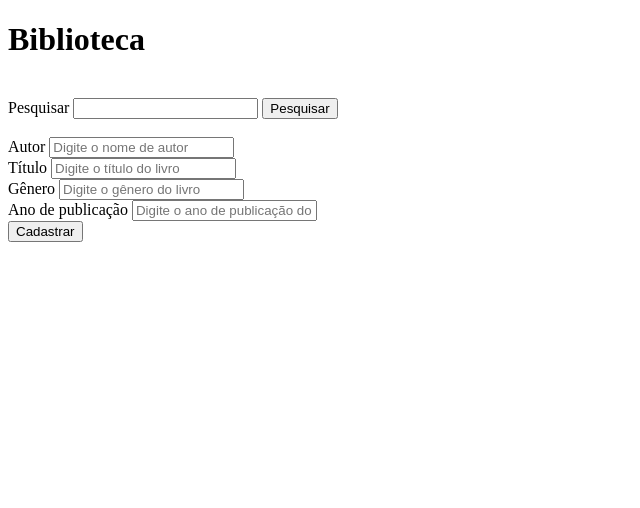
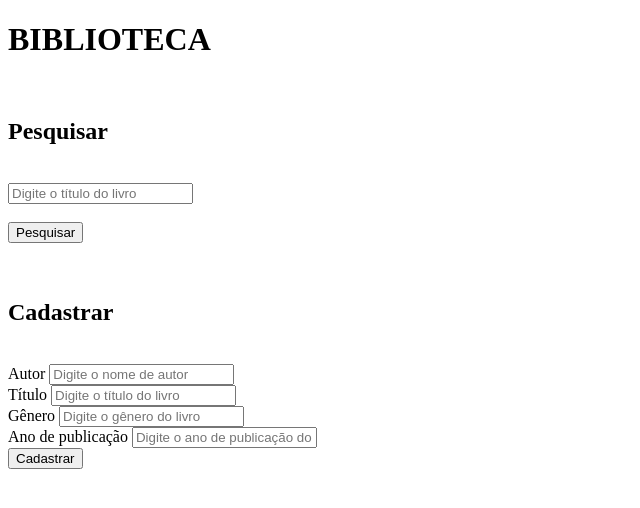
Before and after one commit to KatjaMateus/JSprovas, a plain HTML site: page Prova_aula12.html.html in a window 1280 px wide. Shown: the whole page, without its empty margins (0-640 px from the left). Drawn offline with Linux system fonts and the light colour scheme.

Commit message:
Update Prova_aula12.html.html

```diff
--- a/Prova_aula12.html.html
+++ b/Prova_aula12.html.html
@@ -4,14 +4,18 @@
     <meta charset="UTF-8">
     <meta name="viewport" content="width=device-width, initial-scale=1.0">
     <title>Projeto Aula 12</title>
+    <link rel="stylesheet" href="./Prova_aula12.css">
 </head>
 <body>
-    <h1>Biblioteca</h1><br>
+    <h1>BIBLIOTECA</h1><br>
+    <h2>Pesquisar</h2>
 <form id="form_pesquisar">
-    <label for="input_pesquisar">Pesquisar</label>
-    <input type="text" name="pesquisar" id="input_pesquisar">
-    <button id="pesquisar">Pesquisar</button><br><br>
+    <label for="input_pesquisar"></label><br>
+    <input type="text" name="pesquisar" id="input_pesquisar" placeholder="Digite o título do livro">
+    <br><br>
+    <button id="pesquisar">Pesquisar</button><br><br><br>
 </form>
+    <h2>Cadastrar</h2><br>
     <form id="formulario">
         <label for="autor">Autor</label>
         <input type="text" id="autor" name="autor" placeholder="Digite o nome de autor"><br>
@@ -22,9 +26,9 @@
         <label for="ano">Ano de publicação</label>
         <input type="text" id="ano" name="ano" placeholder="Digite o ano de publicação do livro"><br>
         <button id="botao">Cadastrar</button>
-    </form>
+    </form><br><br>
     <section id="resultado">
     </section>
-    <script src="./script.js"></script>
+    <script src="./Prova_aula12.js"></script>
 </body>
 </html>
```
